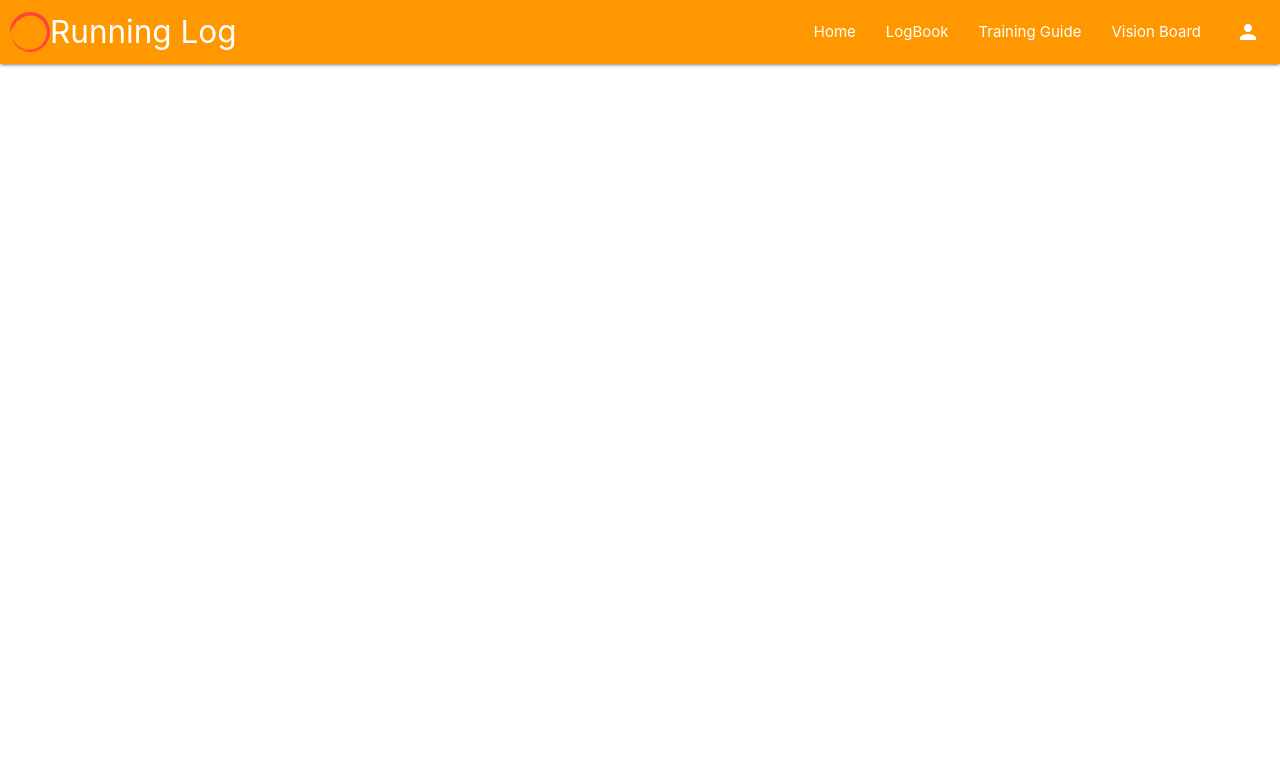
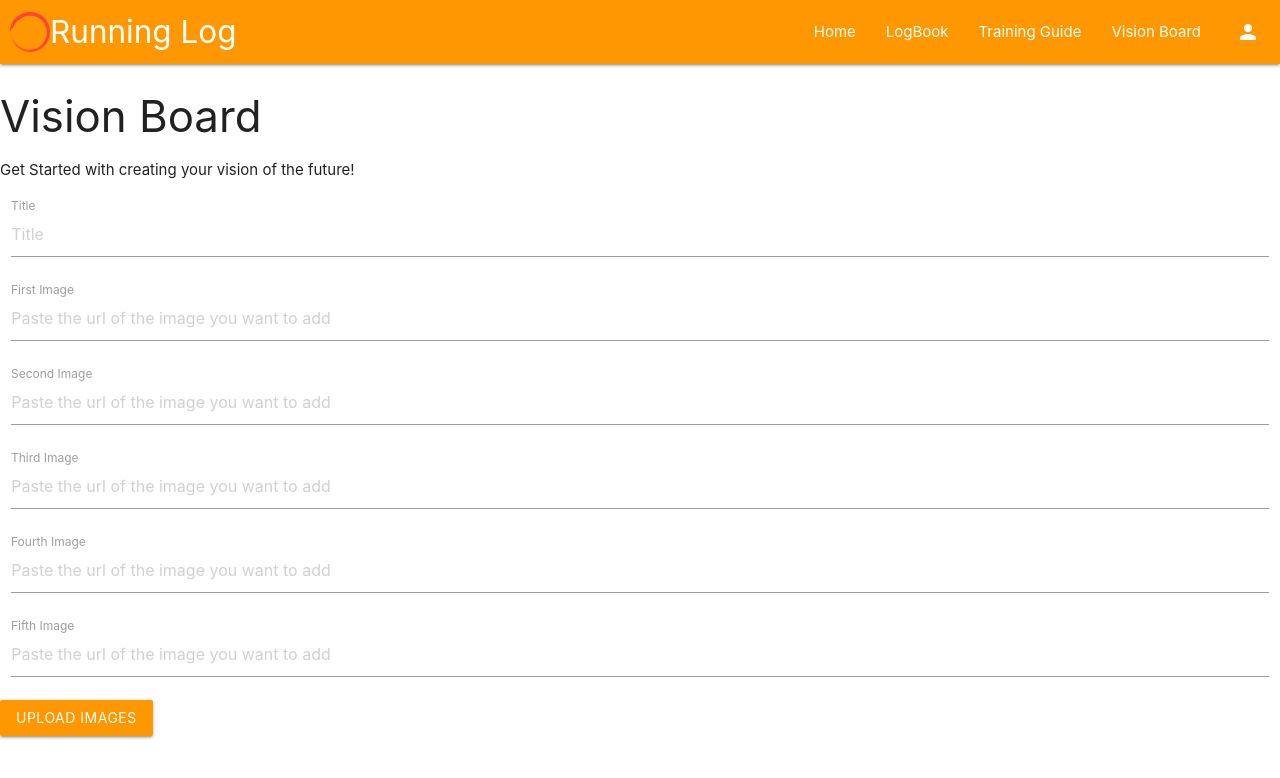
Before and after one commit to gary-stroup-developer/fullstack-runningLog, a React (Create React App) app: page /vision-board in a window 1280 px wide. Shown: the top 778 px of the page. Built offline with nearby package versions, Linux system fonts and the light colour scheme; no server answers; sample sign-in values are in the browser's storage.

Commit message:
add form to vision board. Need to connect to backend and display the board in another component or same page

```diff
--- a/src/components/VisionBoard.js
+++ b/src/components/VisionBoard.js
@@ -1,11 +1,59 @@
-import { NavbarComponent } from "./Navbar"
-import { useUser } from "../auth/useUser"
+import { useState, useEffect } from "react";
+import { NavbarComponent } from "./Navbar";
+import { useUser } from "../auth/useUser";
+import { Button, TextInput } from "react-materialize";
+import axios from 'axios';
+
 export const VisionBoard = () => {
+    //initialize the state variables
+    const [visionTitle, setVisionTitle] = useState('');
+    const [image1, setImage1] = useState('');
+    const [image2, setImage2] = useState('');
+    const [image3, setImage3] = useState('');
+    const [image4, setImage4] = useState('');
+    const [image5, setImage5] = useState('');
+    const [message, setMessage] = useState('');
+
+    //get the user data
     const user = useUser();
     const {id, firstName, userName} = user;
+
+    const uploadImages = async () => {
+        const response = await axios.post('/api/upload-images',{userName,id,visionTitle, image1, image2, image3, image4, image5});
+        const message = response.data;
+        setMessage(message);
+        setTimeout(()=> {
+            setMessage('');
+        },3000);
+    };
+
+    useEffect(()=> {
+        const getVision = async() => {
+        const response = await axios.get('/api/download-mages');
+        const {title, image1, image2, image3, image4, image5} = response.data;
+        }
+
+        getVision();
+    },[]);
+
+
     return (
         <div>
             <NavbarComponent name={firstName} username={userName} />
+            <h3>Vision Board</h3>
+            {message != ''? message : <p>Get Started with creating your vision of the future!</p>}
+
+            <div className="row">
+                <div clasName="col s-12 m-6 offset-3">
+                <TextInput s={12} id="vision-title" label="Title" placeholder="Title" value={visionTitle} onChange={(e)=>setVisionTitle(e.target.value)} />
+                <TextInput s={12} id="image1" label="First Image" placeholder="Paste the url of the image you want to add" value={image1} onChange={(e)=>setImage1(e.target.value)} />
+                <TextInput s={12} id="image2" label="Second Image" placeholder="Paste the url of the image you want to add" value={image2} onChange={(e)=>setImage2(e.target.value)} />
+                <TextInput s={12} id="image3" label="Third Image" placeholder="Paste the url of the image you want to add" value={image3} onChange={(e)=>setImage3(e.target.value)} />
+                <TextInput s={12} id="image4" label="Fourth Image" placeholder="Paste the url of the image you want to add" value={image4} onChange={(e)=>setImage4(e.target.value)} />
+                <TextInput s={12} id="image5" label="Fifth Image" placeholder="Paste the url of the image you want to add" value={image5} onChange={(e)=>setImage5(e.target.value)} />
+                <Button onClick={uploadImages} className="orange">Upload Images</Button>
+                </div>
+            </div>
         </div>
     )
 }
```
